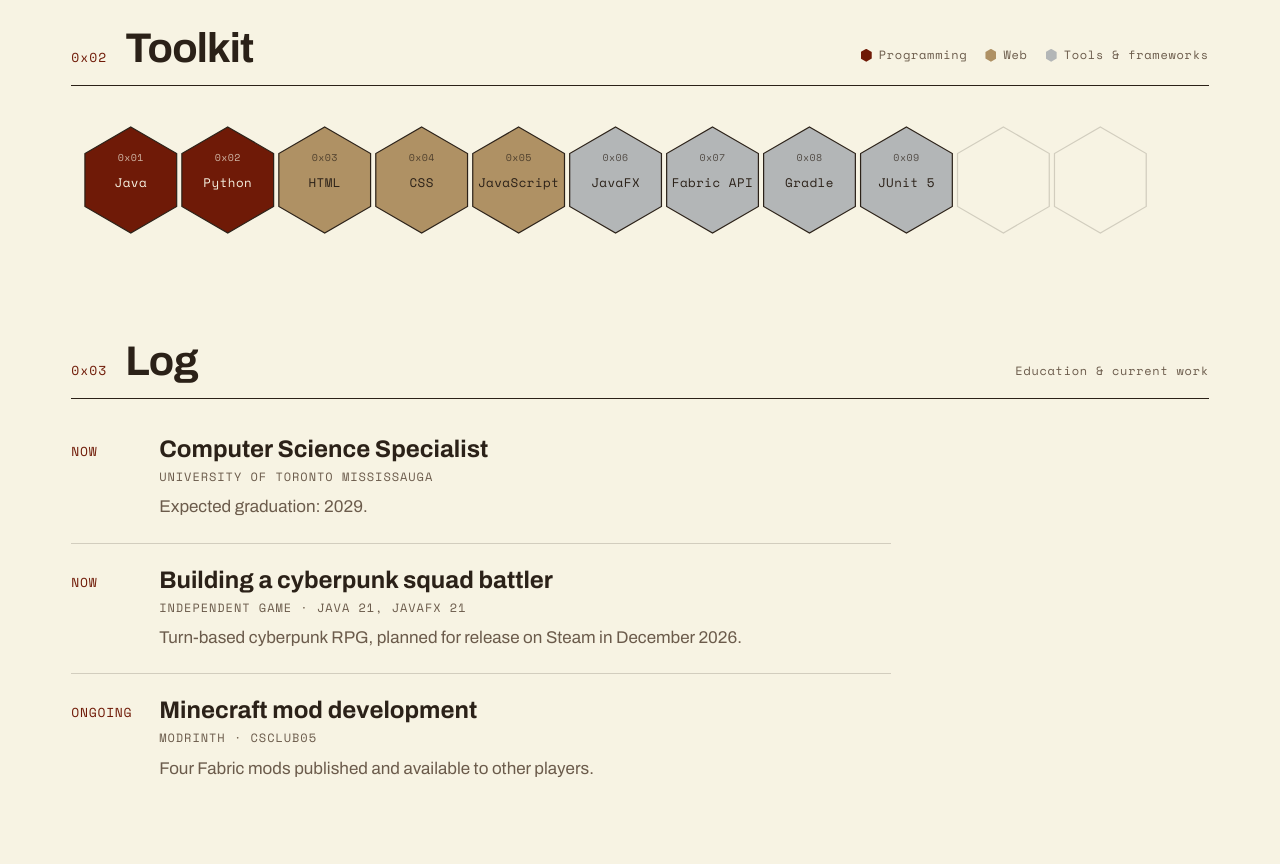
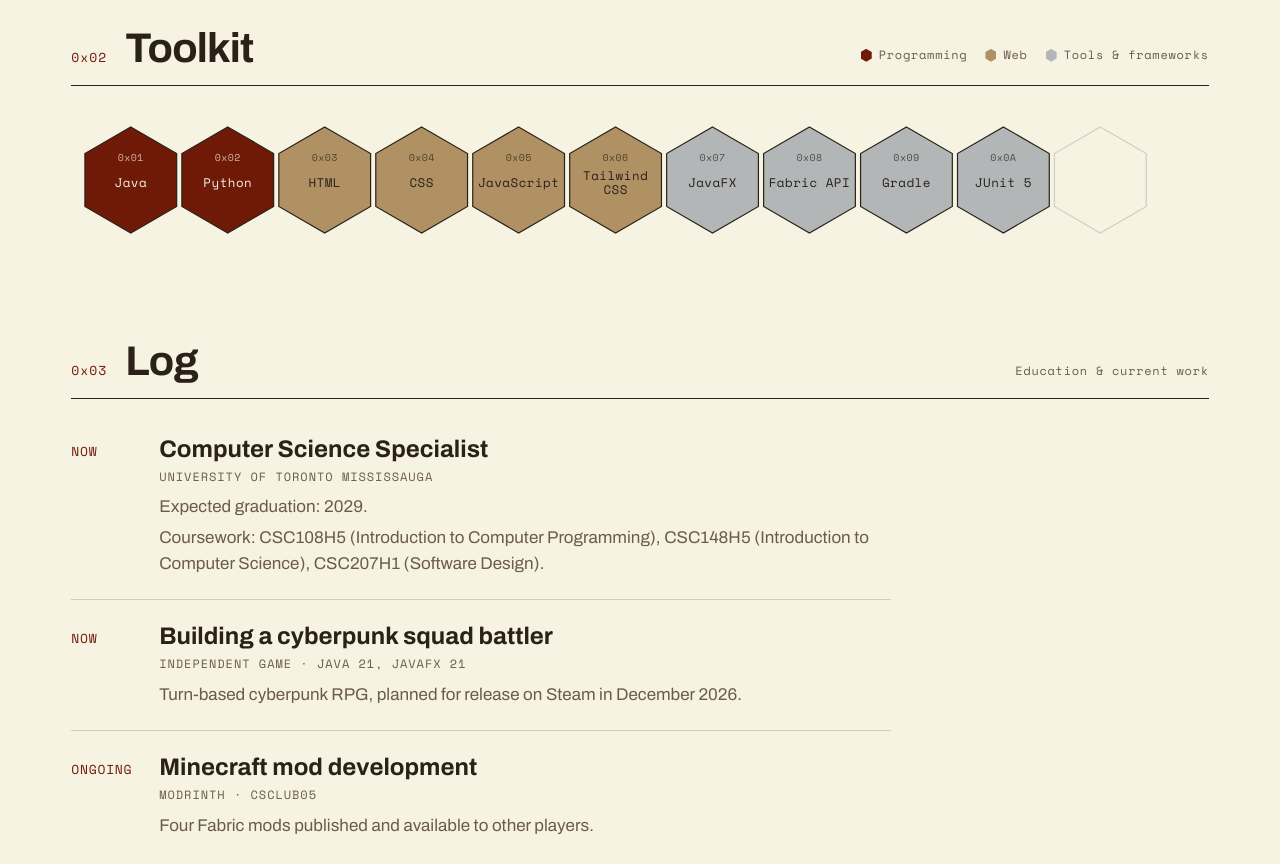
Before and after one commit to jefflim05cs/jefflim05cs.github.io, a plain HTML site: page index.html in a window 1280 px wide. Shown: the part 2160-3024 px from the top of the page. Drawn offline with nearby package versions, Linux system fonts and the light colour scheme.

Commit message:
Update résumé, add coursework and Tailwind CSS
Replaces the résumé PDF with the latest version, lists UTM coursework (CSC108H5, CSC148H5, CSC207H1) in the Log, and adds Tailwind CSS to the toolkit, wrapping long honeycomb labels onto two lines. Asset versions bumped so browsers fetch the new files.

```diff
--- a/css/style.css
+++ b/css/style.css
@@ -330,7 +330,8 @@ html.booting .boot, .boot.done {
 .when { font-size: 13px; color: var(--accent); letter-spacing: .06em; padding-top: 6px; }
 .timeline h3 { font-family: var(--font-display); font-weight: 600; font-size: 24px; line-height: 1.2; }
 .org { font-family: var(--font-mono); font-size: 12px; letter-spacing: .08em; text-transform: uppercase; color: var(--muted); margin: 4px 0 8px; }
-.timeline p:last-child { color: var(--muted); }
+.timeline p:not(.org) { color: var(--muted); }
+.timeline p + p:not(.org) { margin-top: 4px; }
 
 .status-line { font-family: var(--font-mono); font-size: 12px; letter-spacing: .04em; color: var(--accent) !important; margin-top: auto; padding-top: 8px; }
 /* 12. Contact -------------------------------------------------------------- */
--- a/index.html
+++ b/index.html
@@ -34,7 +34,7 @@
   <link rel="preconnect" href="https://fonts.gstatic.com" crossorigin>
   <link href="https://fonts.googleapis.com/css2?family=Archivo:wdth,wght@62..125,100..900&family=Space+Mono:wght@400;700&display=swap" rel="stylesheet">
   <!-- ?v= forces browsers to fetch fresh files after an update: bump it whenever css/ or js/ change -->
-  <link rel="stylesheet" href="css/style.css?v=20261119">
+  <link rel="stylesheet" href="css/style.css?v=20261119c">
 </head>
 
 <!-- ✏️ data-owner seeds your personal sigil -->
@@ -67,7 +67,7 @@
         <svg viewBox="0 0 24 24" aria-hidden="true"><polygon points="12,2 20.7,7 20.7,17 12,22 3.3,17 3.3,7"/><path d="M12 2v20l8.7-5V7z" class="fill"/></svg>
         <span id="themeLabel">DARK</span>
       </button>
-      <a class="btn btn-ghost btn-sm" href="assets/Jeff_Lim_Resume.pdf" target="_blank" rel="noopener">Résumé</a>
+      <a class="btn btn-ghost btn-sm" href="assets/Jeff_Lim_Resume.pdf?v=20261119" target="_blank" rel="noopener">Résumé</a>
     </div>
   </header>
 
@@ -82,7 +82,7 @@
         <p class="status reveal"><span class="hexdot" aria-hidden="true"></span>Now building a turn-based cyberpunk squad battler · planned Steam release December 2026</p>
         <div class="cta reveal">
           <a class="btn btn-solid" href="#work">View work <span aria-hidden="true">→</span></a>
-          <a class="btn btn-ghost" href="assets/Jeff_Lim_Resume.pdf" download>Download résumé</a>
+          <a class="btn btn-ghost" href="assets/Jeff_Lim_Resume.pdf?v=20261119" download>Download résumé</a>
         </div>
       </div>
 
@@ -188,7 +188,7 @@
       <!-- ✏️ Edit this list; JS turns it into the honeycomb. data-level: 1 = programming, 2 = web, 3 = tools & frameworks -->
       <ul class="skill-list" id="skillList">
         <li data-level="1">Java</li><li data-level="1">Python</li>
-        <li data-level="2">HTML</li><li data-level="2">CSS</li><li data-level="2">JavaScript</li>
+        <li data-level="2">HTML</li><li data-level="2">CSS</li><li data-level="2">JavaScript</li><li data-level="2">Tailwind CSS</li>
         <li data-level="3">JavaFX</li><li data-level="3">Fabric API</li><li data-level="3">Gradle</li><li data-level="3">JUnit 5</li>
       </ul>
       <div class="honeycomb reveal" id="honeycomb" aria-hidden="true"></div>
@@ -205,7 +205,7 @@
         <ol class="timeline reveal">
           <li>
             <span class="when">NOW</span>
-            <div><h3>Computer Science Specialist</h3><p class="org">University of Toronto Mississauga</p><p>Expected graduation: 2029.</p></div>
+            <div><h3>Computer Science Specialist</h3><p class="org">University of Toronto Mississauga</p><p>Expected graduation: 2029.</p><p>Coursework: CSC108H5 (Introduction to Computer Programming), CSC148H5 (Introduction to Computer Science), CSC207H1 (Software Design).</p></div>
           </li>
           <li>
             <span class="when">NOW</span>
@@ -228,7 +228,7 @@
         <h2>Let’s build something.</h2>
         <a class="email" href="mailto:jefflim076@gmail.com">jefflim076@gmail.com</a>
         <p class="contact-links">
-          <a href="https://github.com/jefflim05cs" target="_blank" rel="noopener">GitHub ↗</a><a href="https://modrinth.com/user/CSClub05" target="_blank" rel="noopener">Modrinth ↗</a><a href="assets/Jeff_Lim_Resume.pdf" target="_blank" rel="noopener">Résumé ↗</a>
+          <a href="https://github.com/jefflim05cs" target="_blank" rel="noopener">GitHub ↗</a><a href="https://modrinth.com/user/CSClub05" target="_blank" rel="noopener">Modrinth ↗</a><a href="assets/Jeff_Lim_Resume.pdf?v=20261119" target="_blank" rel="noopener">Résumé ↗</a>
         </p>
       </div>
       <div class="contact-sigil" id="contactSigil"></div>
@@ -238,7 +238,7 @@
 
   <div class="toast" id="toast" role="status" aria-live="polite"></div>
 
-  <script src="js/sigil.js?v=20261119"></script>
-  <script src="js/main.js?v=20261119"></script>
+  <script src="js/sigil.js?v=20261119c"></script>
+  <script src="js/main.js?v=20261119c"></script>
 </body>
 </html>
--- a/js/main.js
+++ b/js/main.js
@@ -93,7 +93,21 @@
         t.setAttribute('x', x.toFixed(1));
         t.setAttribute('y', (y + 4).toFixed(1));
         if (small) t.setAttribute('font-size', '10');
-        t.textContent = s.name;
+        // Long two-word labels (e.g. "Tailwind CSS") wrap onto two lines to fit the hexagon
+        var words = s.name.split(' ');
+        if (s.name.length > 10 && words.length > 1) {
+          var lineH = small ? 11 : 14;
+          var first = words.slice(0, -1).join(' '), last = words[words.length - 1];
+          [first, last].forEach(function (line, k) {
+            var span = document.createElementNS(NS, 'tspan');
+            span.setAttribute('x', x.toFixed(1));
+            span.setAttribute('y', (y + 4 + (k - 0.5) * lineH).toFixed(1));
+            span.textContent = line;
+            t.appendChild(span);
+          });
+        } else {
+          t.textContent = s.name;
+        }
         g.appendChild(idx);
         g.appendChild(t);
       }
```
Also changed, not shown: 1 other file.
